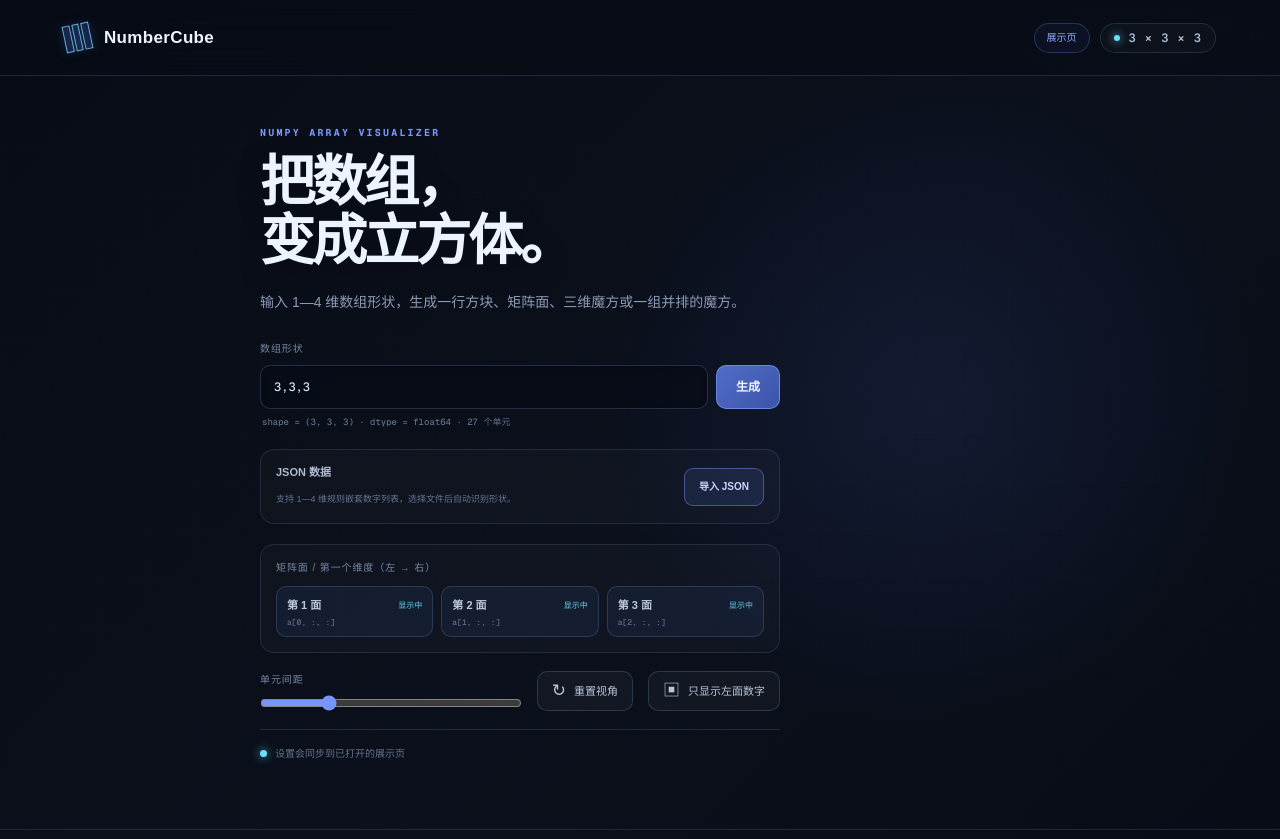
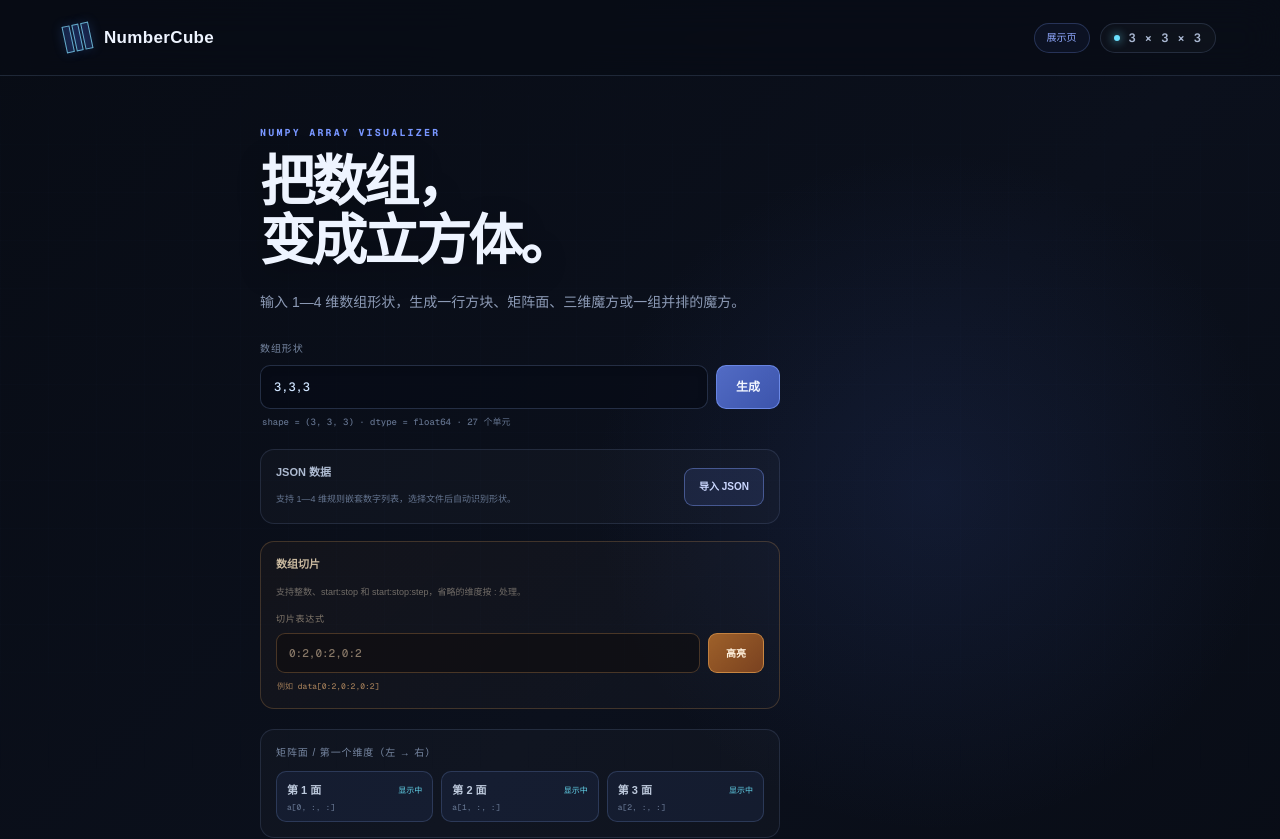
Before and after one commit to LIKE9426334946/NumberCube, a Next.js app: page /control in a window 1280 px wide. Shown: the top 839 px of the page. Built offline with nearby package versions, Linux system fonts and the light colour scheme.

Commit message:
Highlight tensor slice selections

```diff
--- a/app/control/page.tsx
+++ b/app/control/page.tsx
@@ -11,6 +11,7 @@ import {
   getFitZoom,
   parseJsonArrayData,
   parseShapeInput,
+  parseSliceExpression,
   ShapeBadge,
   useCubeState,
 } from "../cube";
@@ -20,6 +21,8 @@ export default function ControlPage() {
   const [shapeInput, setShapeInput] = useState(state.shape.join(","));
   const [error, setError] = useState("");
   const [jsonStatus, setJsonStatus] = useState("");
+  const [sliceInput, setSliceInput] = useState(state.sliceExpression);
+  const [sliceError, setSliceError] = useState("");
   const dimensionCount = state.shape.length;
   const { layers } = getArrayLayout(state.shape);
   const totalCells = state.shape.reduce((total, size) => total * size, 1);
@@ -28,6 +31,10 @@ export default function ControlPage() {
   useEffect(() => {
     queueMicrotask(() => setShapeInput(state.shape.join(",")));
   }, [state.shape]);
+
+  useEffect(() => {
+    queueMicrotask(() => setSliceInput(state.sliceExpression));
+  }, [state.sliceExpression]);
 
   const sliceHeading = dimensionCount === 1
     ? "一维数组 / 单行"
@@ -52,10 +59,13 @@ export default function ControlPage() {
       values: null,
       sourceName: null,
       hiddenLayers: [],
+      sliceExpression: "",
+      highlightedIndices: [],
       zoom: getFitZoom(parsed.shape),
     }));
     setError("");
     setJsonStatus("");
+    setSliceError("");
   };
 
   const importJson = async (event: ChangeEvent<HTMLInputElement>) => {
@@ -85,16 +95,46 @@ export default function ControlPage() {
         values: parsed.values,
         sourceName: file.name,
         hiddenLayers: [],
+        sliceExpression: "",
+        highlightedIndices: [],
         zoom: getFitZoom(parsed.shape),
       }));
       setShapeInput(parsed.shape.join(","));
       setError("");
+      setSliceError("");
       setJsonStatus(`已读取 ${file.name} · shape = ${formatShape(parsed.shape)} · ${parsed.values.length} 个数据`);
     } catch {
       setJsonStatus("无法解析该文件，请确认它是有效的 JSON。");
     } finally {
       event.target.value = "";
     }
+  };
+
+  const applySlice = (event: FormEvent<HTMLFormElement>) => {
+    event.preventDefault();
+    const parsed = parseSliceExpression(sliceInput, state.shape);
+    if ("error" in parsed) {
+      setSliceError(parsed.error);
+      return;
+    }
+
+    setState((current) => ({
+      ...current,
+      sliceExpression: parsed.expression,
+      highlightedIndices: parsed.indices,
+    }));
+    setSliceInput(parsed.expression);
+    setSliceError("");
+  };
+
+  const clearSlice = () => {
+    setState((current) => ({
+      ...current,
+      sliceExpression: "",
+      highlightedIndices: [],
+    }));
+    setSliceInput("");
+    setSliceError("");
   };
 
   const toggleLayer = (layer: number) => {
@@ -174,6 +214,42 @@ export default function ControlPage() {
                 {jsonStatus || `当前数据：${state.sourceName}`}
               </p>
             )}
+          </section>
+
+          <section className="selection-panel" aria-labelledby="selection-title">
+            <div className="selection-heading">
+              <div>
+                <p id="selection-title">数组切片</p>
+                <span>支持整数、start:stop 和 start:stop:step，省略的维度按 : 处理。</span>
+              </div>
+              {state.highlightedIndices.length > 0 && (
+                <button type="button" onClick={clearSlice}>清除高亮</button>
+              )}
+            </div>
+            <form className="selection-form" onSubmit={applySlice}>
+              <label htmlFor="slice-input">切片表达式</label>
+              <div className="selection-row">
+                <input
+                  id="slice-input"
+                  value={sliceInput}
+                  onChange={(event) => setSliceInput(event.target.value)}
+                  placeholder={state.shape.map(() => "0:2").join(",")}
+                  spellCheck="false"
+                  autoComplete="off"
+                  aria-describedby="slice-status"
+                />
+                <button type="submit">高亮</button>
+              </div>
+              <p
+                id="slice-status"
+                className={sliceError ? "selection-status is-error" : "selection-status"}
+                aria-live="polite"
+              >
+                {sliceError || (state.highlightedIndices.length > 0
+                  ? `${state.sliceExpression} · 已选中 ${state.highlightedIndices.length} / ${totalCells} 个数据单元`
+                  : "例如 data[0:2,0:2,0:2]")}
+              </p>
+            </form>
           </section>
 
           <div className="slice-panel">
--- a/app/cube.tsx
+++ b/app/cube.tsx
@@ -10,6 +10,8 @@ export type CubeState = {
   values: number[] | null;
   sourceName: string | null;
   hiddenLayers: number[];
+  sliceExpression: string;
+  highlightedIndices: number[];
   frontNumbersOnly: boolean;
   rotation: Rotation;
   zoom: number;
@@ -38,6 +40,8 @@ export const defaultCubeState: CubeState = {
   values: null,
   sourceName: null,
   hiddenLayers: [],
+  sliceExpression: "",
+  highlightedIndices: [],
   frontNumbersOnly: false,
   rotation: { ...defaultRotation },
   zoom: 0.95,
@@ -60,6 +64,89 @@ export function parseShapeInput(input: string) {
   }
 
   return { shape };
+}
+
+type ParsedSlice = { expression: string; indices: number[] };
+
+export function parseSliceExpression(input: string, shape: number[]): ParsedSlice | { error: string } {
+  const original = input.trim().replaceAll("，", ",");
+  if (!original) return { error: "请输入切片，例如 0:2,0:2,0:2。" };
+
+  let arrayName = "a";
+  let body = original;
+  const bracketStart = original.indexOf("[");
+  if (bracketStart >= 0) {
+    const prefix = original.slice(0, bracketStart).trim();
+    if (!/^[A-Za-z_]\w*$/.test(prefix) || !original.endsWith("]")) {
+      return { error: "切片格式不正确，请输入 data[0:2,0:2] 或 0:2,0:2。" };
+    }
+    arrayName = prefix;
+    body = original.slice(bracketStart + 1, -1).trim();
+  }
+  if (!body || body.includes("[") || body.includes("]")) {
+    return { error: "切片格式不正确，请输入 data[0:2,0:2] 或 0:2,0:2。" };
+  }
+
+  const tokens = body.split(",").map((token) => token.trim());
+  if (tokens.some((token) => !token)) {
+    return { error: "每个维度都需要填写切片，未限制的维度请使用 :。" };
+  }
+  if (tokens.length > shape.length) {
+    return { error: `当前是 ${shape.length} 维数组，切片不能超过 ${shape.length} 个维度。` };
+  }
+  while (tokens.length < shape.length) tokens.push(":");
+
+  const selections: number[][] = [];
+  for (let dimension = 0; dimension < shape.length; dimension += 1) {
+    const token = tokens[dimension];
+    const size = shape[dimension];
+
+    if (!token.includes(":")) {
+      if (!/^-?\d+$/.test(token)) {
+        return { error: `第 ${dimension + 1} 维格式不正确。` };
+      }
+      const rawIndex = Number(token);
+      const index = rawIndex < 0 ? size + rawIndex : rawIndex;
+      if (index < 0 || index >= size) {
+        return { error: `第 ${dimension + 1} 维索引超出范围。` };
+      }
+      selections.push([index]);
+      continue;
+    }
+
+    const parts = token.split(":");
+    if (parts.length < 2 || parts.length > 3 || parts.some((part) => part && !/^-?\d+$/.test(part))) {
+      return { error: `第 ${dimension + 1} 维切片格式不正确。` };
+    }
+    const step = parts[2] ? Number(parts[2]) : 1;
+    if (step <= 0) {
+      return { error: "目前切片步长需要是正整数。" };
+    }
+
+    const normalizeBound = (part: string, fallback: number) => {
+      if (!part) return fallback;
+      const value = Number(part);
+      return Math.min(size, Math.max(0, value < 0 ? size + value : value));
+    };
+    const start = normalizeBound(parts[0], 0);
+    const stop = normalizeBound(parts[1], size);
+    const indices: number[] = [];
+    for (let index = start; index < stop; index += step) indices.push(index);
+    selections.push(indices);
+  }
+
+  let indices = [0];
+  selections.forEach((selection, dimension) => {
+    indices = indices.flatMap((base) => selection.map((index) => base * shape[dimension] + index));
+  });
+  if (indices.length === 0) {
+    return { error: "这个切片没有选中任何数据单元。" };
+  }
+
+  return {
+    expression: `${arrayName}[${tokens.join(", ")}]`,
+    indices,
+  };
 }
 
 type ParsedJsonArray = { shape: number[]; values: number[] };
@@ -183,6 +270,14 @@ function normalizeState(value: unknown): CubeState {
   const sourceName = values && typeof stored.sourceName === "string"
     ? stored.sourceName.slice(0, 120)
     : null;
+  const highlightedIndices = Array.isArray(stored.highlightedIndices)
+    ? Array.from(new Set(stored.highlightedIndices.filter(
+      (index) => Number.isInteger(index) && index >= 0 && index < totalCells,
+    )))
+    : [];
+  const sliceExpression = highlightedIndices.length > 0 && typeof stored.sliceExpression === "string"
+    ? stored.sliceExpression.slice(0, 160)
+    : "";
 
   return {
     shape,
@@ -190,6 +285,8 @@ function normalizeState(value: unknown): CubeState {
     values,
     sourceName,
     hiddenLayers,
+    sliceExpression,
+    highlightedIndices,
     frontNumbersOnly: stored.frontNumbersOnly === true,
     rotation,
     zoom: Number.isFinite(stored.zoom)
@@ -308,6 +405,10 @@ export function CubeStage({ state, setState }: { state: CubeState; setState: Cub
   const cubeGridColumns = dimensionCount === 4 ? Math.min(cubeCount, 3) : 1;
   const cubeGridRows = Math.ceil(cubeCount / cubeGridColumns);
   const hiddenLayers = useMemo(() => new Set(state.hiddenLayers), [state.hiddenLayers]);
+  const highlightedIndices = useMemo(
+    () => new Set(state.highlightedIndices),
+    [state.highlightedIndices],
+  );
 
   const cells = useMemo(
     () => Array.from({ length: totalCells }, (_, index) => {
@@ -344,6 +445,7 @@ export function CubeStage({ state, setState }: { state: CubeState; setState: Cub
 
       return {
         key: `${cube}-${layer}-${row}-${column}`,
+        index,
         cube,
         layer,
         value: state.values
@@ -400,6 +502,7 @@ export function CubeStage({ state, setState }: { state: CubeState; setState: Cub
       <div className="stage-label">
         ARRAY / SHAPE {formattedShape}{dimensionCount === 4 ? ` · ${cubeCount} CUBES` : ""}
         {state.values ? " · JSON" : ""}
+        {highlightedIndices.size > 0 ? ` · ${highlightedIndices.size} SELECTED` : ""}
       </div>
       <div
         className="cube-stage"
@@ -409,7 +512,7 @@ export function CubeStage({ state, setState }: { state: CubeState; setState: Cub
         onPointerCancel={() => { drag.current.active = false; }}
         onWheel={changeZoom}
         role="img"
-        aria-label={`可旋转的 ${shapeLabel} 数字数组，共 ${totalCells} 个数据单元${state.frontNumbersOnly ? "，当前仅显示初始视角左侧正面的数字" : ""}`}
+        aria-label={`可旋转的 ${shapeLabel} 数字数组，共 ${totalCells} 个数据单元${highlightedIndices.size > 0 ? `，已高亮 ${highlightedIndices.size} 个` : ""}${state.frontNumbersOnly ? "，当前仅显示初始视角左侧正面的数字" : ""}`}
       >
         <div
           className="cube-matrix"
@@ -419,9 +522,15 @@ export function CubeStage({ state, setState }: { state: CubeState; setState: Cub
         >
           {cells.map((cell) => (
             <div
-              className={hiddenLayers.has(cell.layer) ? "number-cell is-layer-hidden" : "number-cell"}
+              className={[
+                "number-cell",
+                hiddenLayers.has(cell.layer) ? "is-layer-hidden" : "",
+                highlightedIndices.has(cell.index) ? "is-slice-selected" : "",
+              ].filter(Boolean).join(" ")}
+              data-index={cell.index}
               data-cube={cell.cube}
               data-layer={cell.layer}
+              data-selected={highlightedIndices.has(cell.index) ? "true" : "false"}
               data-value={cell.value}
               key={cell.key}
               style={{
--- a/app/globals.css
+++ b/app/globals.css
@@ -311,6 +311,101 @@ h1 {
 
 .json-status.is-error { color: #ff8c9f; }
 
+.selection-panel {
+  margin-top: 17px;
+  padding: 14px 15px;
+  border: 1px solid rgba(255, 180, 95, 0.2);
+  border-radius: 14px;
+  background: linear-gradient(135deg, rgba(255, 157, 64, 0.04), rgba(255, 255, 255, 0.018));
+}
+
+.selection-heading {
+  display: flex;
+  align-items: flex-start;
+  justify-content: space-between;
+  gap: 14px;
+}
+
+.selection-heading p {
+  margin: 0 0 5px;
+  color: #c9b99f;
+  font-size: 11px;
+  font-weight: 700;
+}
+
+.selection-heading span {
+  color: #726d68;
+  font-size: 9px;
+  line-height: 1.6;
+}
+
+.selection-heading button {
+  flex: 0 0 auto;
+  padding: 2px 0;
+  border: 0;
+  color: #efa85f;
+  background: none;
+  cursor: pointer;
+  font-size: 9px;
+}
+
+.selection-form { margin-top: 11px; }
+
+.selection-form > label {
+  display: block;
+  color: #82786c;
+  font-size: 9px;
+  letter-spacing: 0.08em;
+}
+
+.selection-row {
+  display: flex;
+  gap: 8px;
+  margin-top: 7px;
+}
+
+.selection-row input {
+  min-width: 0;
+  height: 40px;
+  flex: 1;
+  padding: 0 12px;
+  border: 1px solid rgba(255, 181, 95, 0.24);
+  border-radius: 9px;
+  outline: none;
+  color: #ffe1bc;
+  background: rgba(16, 13, 14, 0.58);
+  font: 500 11px/1 var(--font-geist-mono), monospace;
+  transition: 160ms ease;
+}
+
+.selection-row input:focus {
+  border-color: rgba(255, 181, 95, 0.66);
+  box-shadow: 0 0 0 3px rgba(255, 157, 64, 0.08);
+}
+
+.selection-row button {
+  height: 40px;
+  padding: 0 17px;
+  border: 1px solid rgba(255, 181, 95, 0.5);
+  border-radius: 9px;
+  color: #fff1dd;
+  background: linear-gradient(135deg, rgba(213, 126, 45, 0.72), rgba(163, 83, 30, 0.72));
+  cursor: pointer;
+  font-size: 10px;
+  font-weight: 700;
+}
+
+.selection-row button:hover { filter: brightness(1.12); }
+
+.selection-status {
+  min-height: 14px;
+  margin: 7px 1px 0;
+  color: #9c7956;
+  font: 500 8px/1.5 var(--font-geist-mono), monospace;
+}
+
+.selection-status.is-error { color: #ff8c9f; }
+
 .slice-panel {
   margin-top: 20px;
   padding: 15px;
@@ -550,6 +645,19 @@ h1 {
   background: rgba(10, 18, 34, 0.31);
 }
 
+.number-cell.is-slice-selected .cell-face {
+  border-color: rgba(255, 186, 99, 0.9);
+  background: rgba(213, 115, 34, 0.42);
+  color: #fff7e7;
+  box-shadow: inset 0 0 22px rgba(255, 190, 99, 0.18), 0 0 18px rgba(255, 135, 44, 0.18);
+  text-shadow: 0 0 10px rgba(255, 219, 167, 0.75);
+}
+
+.number-cell.is-slice-selected .cell-face span {
+  background: rgba(83, 39, 10, 0.52);
+  box-shadow: inset 0 0 12px rgba(255, 191, 105, 0.1);
+}
+
 .number-cell.is-layer-hidden .cell-face {
   border-color: rgba(126, 151, 197, 0.13);
   background: rgba(30, 46, 77, 0.015);
@@ -561,6 +669,7 @@ h1 {
 .number-cell.is-layer-hidden .cell-face span {
   opacity: 0;
   background: transparent;
+  box-shadow: none;
 }
 
 .front { transform: translateZ(28px); }
@@ -655,6 +764,8 @@ footer {
   .expression-row button { width: 100%; }
   .json-import-panel { grid-template-columns: 1fr; }
   .json-file-button { width: 100%; }
+  .selection-row { flex-direction: column; }
+  .selection-row button { width: 100%; }
   .slice-buttons { grid-template-columns: repeat(2, minmax(0, 1fr)); }
   .controls { align-items: stretch; flex-direction: column; }
   .reset-button { justify-content: center; }
```
